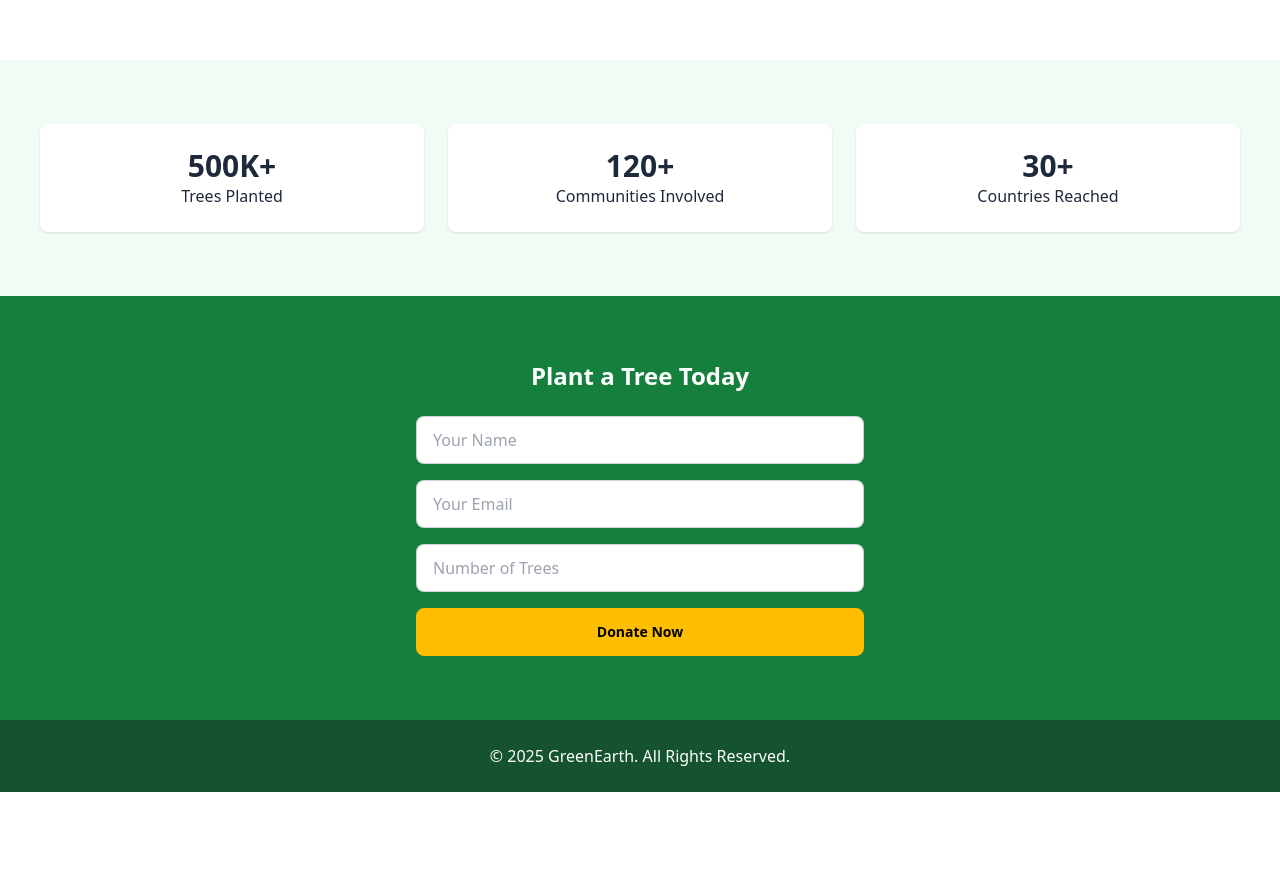
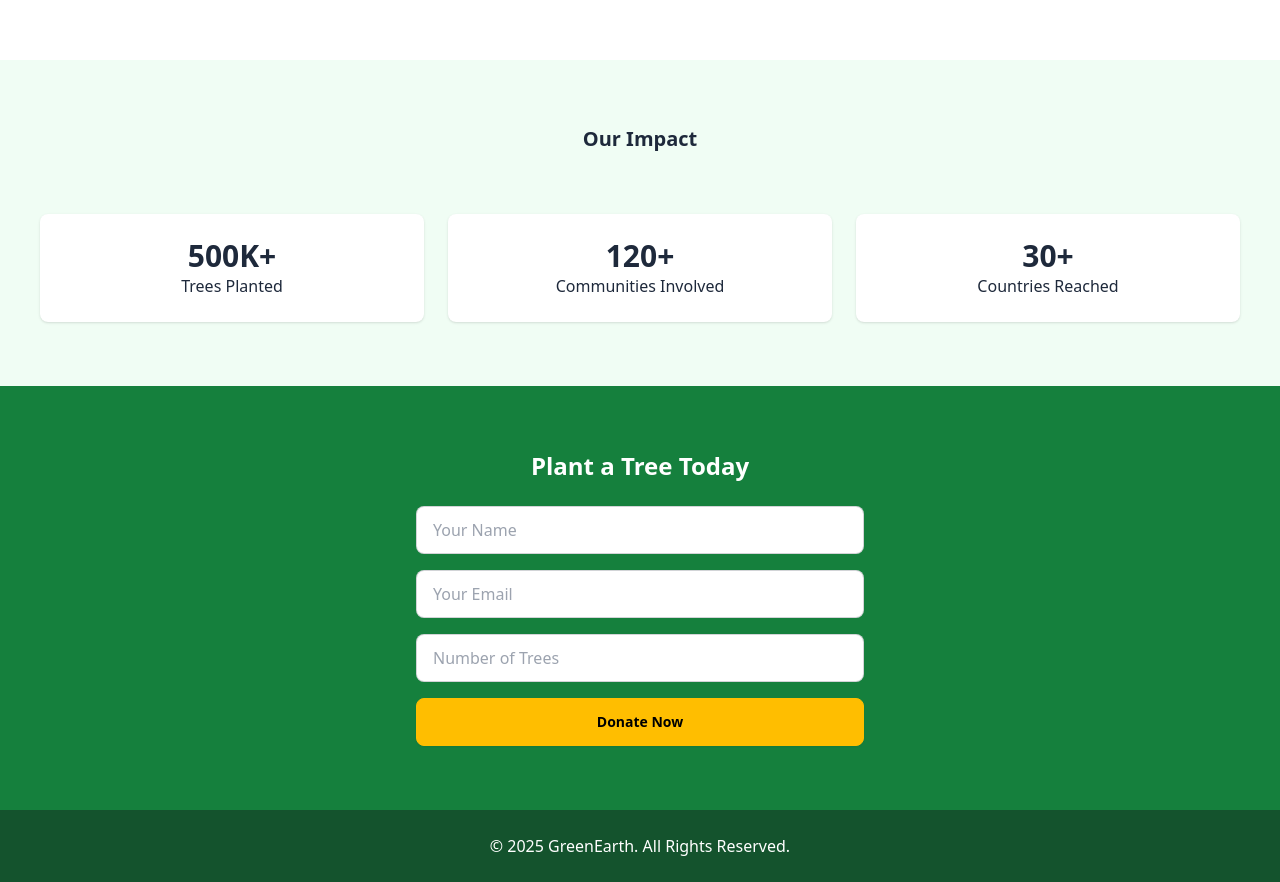
Before and after one commit to risvirajib/assainment-6, a plain HTML site: page index.html in a window 1280 px wide. Shown: the part 1220-2102 px from the top of the page. Before the commit the page ends 2012 px from the top, so only its background shows below. Drawn offline with nearby package versions, Linux system fonts and the light colour scheme; no server answers.

Commit message:
update font

```diff
--- a/index.html
+++ b/index.html
@@ -76,6 +76,7 @@
   </section>
 
   <section id="impact" class="bg-green-50 py-16">
+    <h2 style="text-align: center; margin-bottom: 60px;  font-size: 20px; font-weight: 700;">Our Impact</h2>
     <div class="container-max grid grid-cols-1 md:grid-cols-3 gap-6 text-center">
       <div class="p-6 bg-white rounded-lg shadow">
 
```
